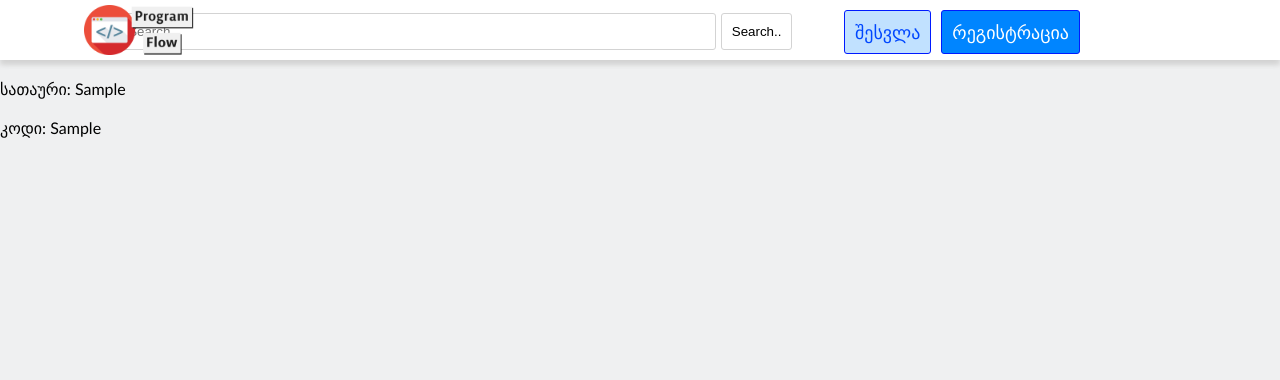
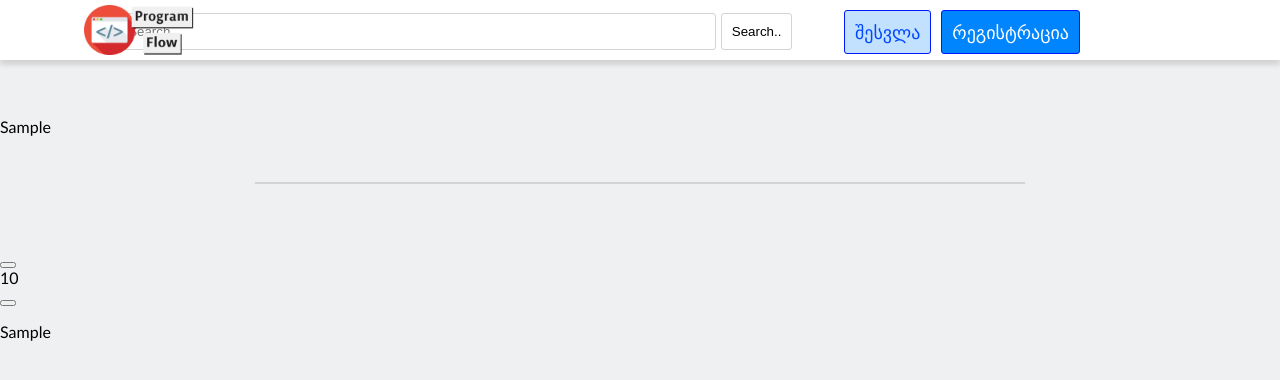
Before and after one commit to NikaKereselidze/ProgramFlow, a Flask app: template templates/post_page.html in a window 1280 px wide. Shown: the top 380 px of the page. Run offline with Flask 2, Linux system fonts and the light colour scheme; tables that the repository leaves empty hold one stand-in row (values such as "Sample post"); the template is opened without the code that fills it: values that come from a table or form of the project are taken from there, most other values are stand-ins (such as "Sample title", 1, 10 or a date in 2020).

Commit message:
Add files via upload

```diff
--- a/templates/post_page.html
+++ b/templates/post_page.html
@@ -4,21 +4,56 @@
 
 <br>
 {%if post_data.post%}
-    სათაური: {{post_data.post}}
+    <br><br>
+
+    <div class='title'>
+        {{post_data.post}}
+    </div>
+
+    <br><br>
+
     {%if post_data.author == current_user%}
-        <a class='update' href='/posts/update1/{{post_data.post_id}}'>განახლება</a>
+        <a style="margin-left: 72%;" class='update' href='/posts/update1/{{post_data.post_id}}'>განახლება</a>
     {%endif%}
+
+    <hr style="width:60%;border:lightgray solid 1px;">
+
+    <br>
+
+
 {%endif%}
+
 <br><br>
-{%if post_data.error%}
-    კოდი: {{post_data.error}}
-    {%if post_data.author == current_user%}
-        <a class='update' href='/posts/update2/{{post_data.post_id}}'>განახლება</a>
+
+    {%if post_data.error%}
+
+    <div class='votesDiv'>
+        <button class='buttonVote' onclick="vote()"><div class='upvote'></div></button>
+        <div class='votes'>{{votes}}</div>
+        <button class='buttonVote'><div class='downvote'></div></button>
+        <div class='codeDiv'>
+            <p class='code'>{{post_data.error}}</p>
+        </div>
+    </div>
+        {%if post_data.author == current_user%}
+            <a class='update' href='/posts/update2/{{post_data.post_id}}'>განახლება</a>
+        {%endif%}
     {%endif%}
-{%endif%}
+
 <br><br>
+
 {%if post_data.author == current_user%}
     <a class='delete' href='/posts/delete/{{post_data.post_id}}'>წაშლა</a>
 {%endif%}
 
+<script>
+    function vote() {
+        let vote = document.querySelector('.votes').innerHTML
+        vote = parseInt(vote)
+        vote = vote+1
+        console.log('Vote: '+vote)
+        document.querySelector('.votes').innerHTML = vote
+    }
+</script>
+
 {%endblock%}
```
